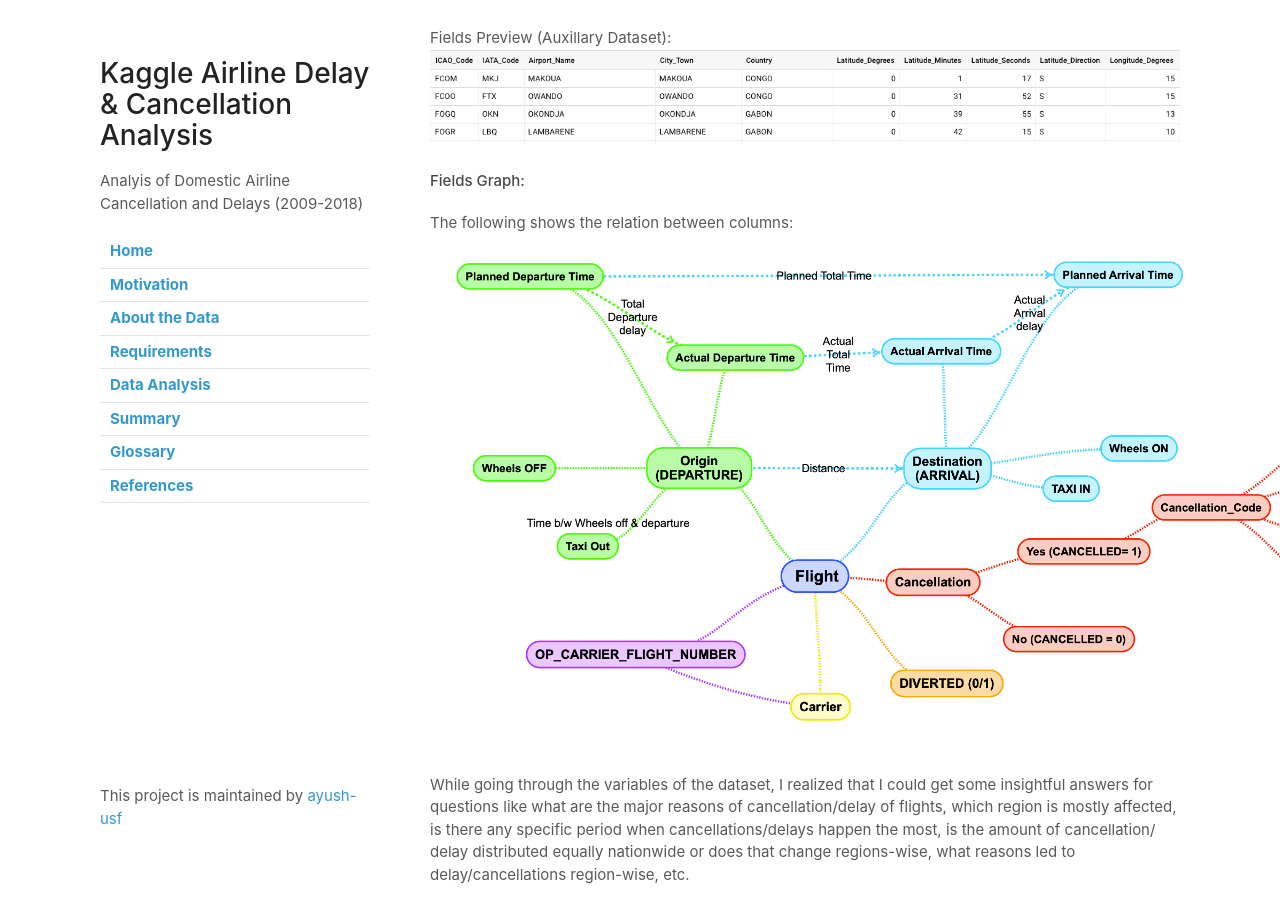
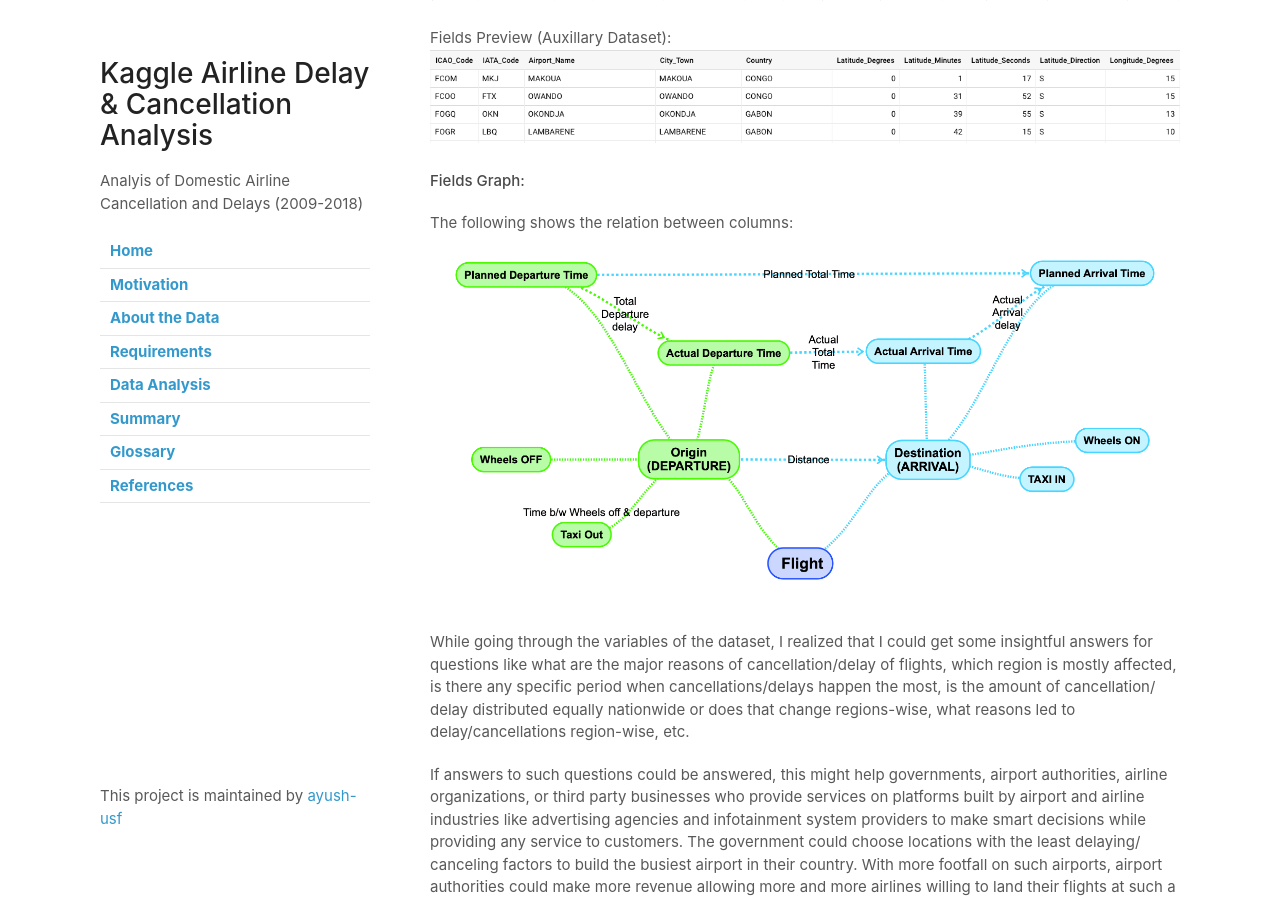
Before and after one commit to ayush-usf/Kaggle-Airline-Data-Analysis, a Jekyll site: the page built from about.md, in a window 1280 px wide and 900 px high, scrolled down 2684 px. Built offline with Jekyll 4.4.1, drawn with Linux system fonts in a browser that asks for light colours; our own code applies the rules of GitHub Pages for plain Markdown files.

Commit message:
image updated

```diff
--- a/about.md
+++ b/about.md
@@ -78,7 +78,7 @@ Fields Preview (Auxillary Dataset):
 #### Fields Graph:
 
 The following shows the relation between columns:
-<a href="requirements"><img src="images/kaggle-airline-data.png" style="min-width: 1000px;"></a>
+<a href="requirements" target="blank"><img src="images/kaggle-airline-data_origin_destination_colored.png" style="min-width: 100px;"></a>
 
 While going through the variables of the dataset, I realized that I could get some insightful answers for questions like what are the major reasons of cancellation/delay of flights, which region is mostly affected, is there any specific period when cancellations/delays happen the most, is the amount of cancellation/ delay distributed equally nationwide or does that change regions-wise, what reasons led to delay/cancellations region-wise, etc.
 
```
